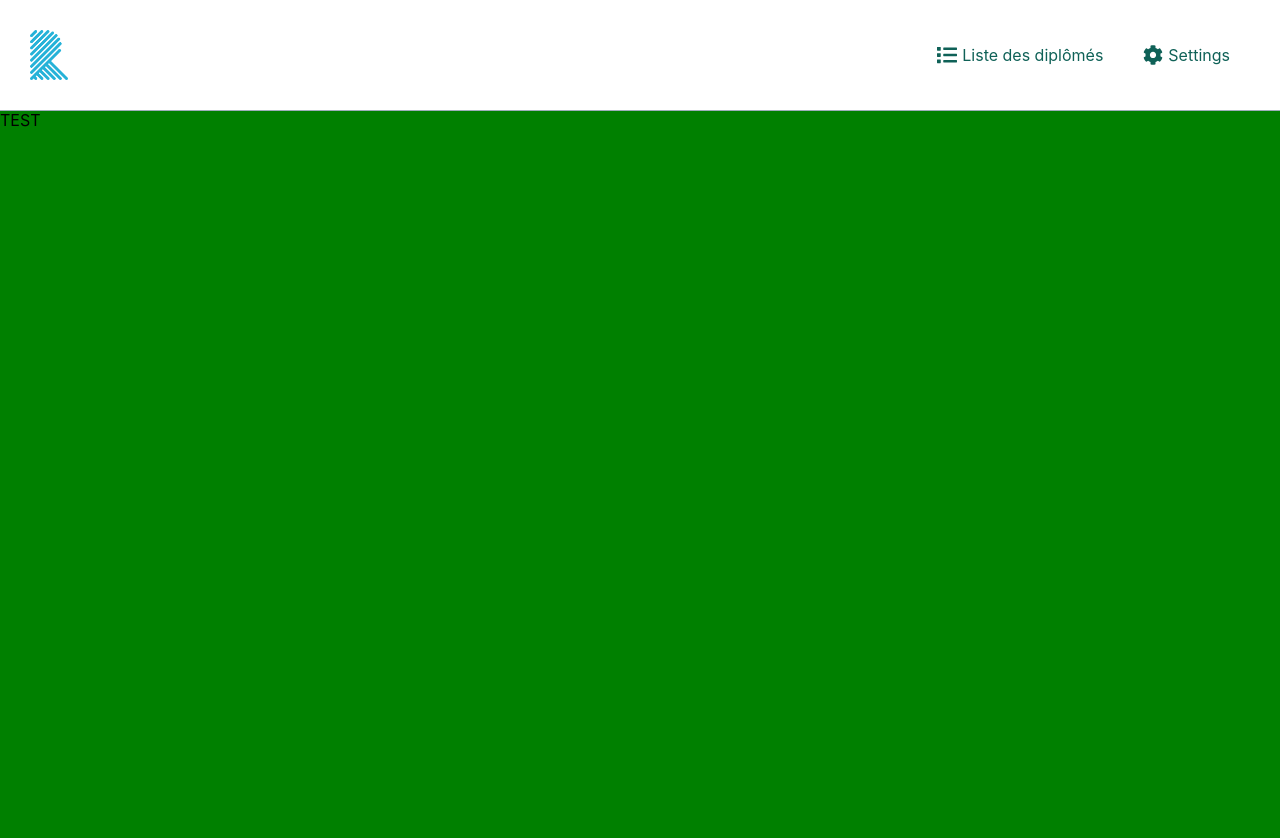
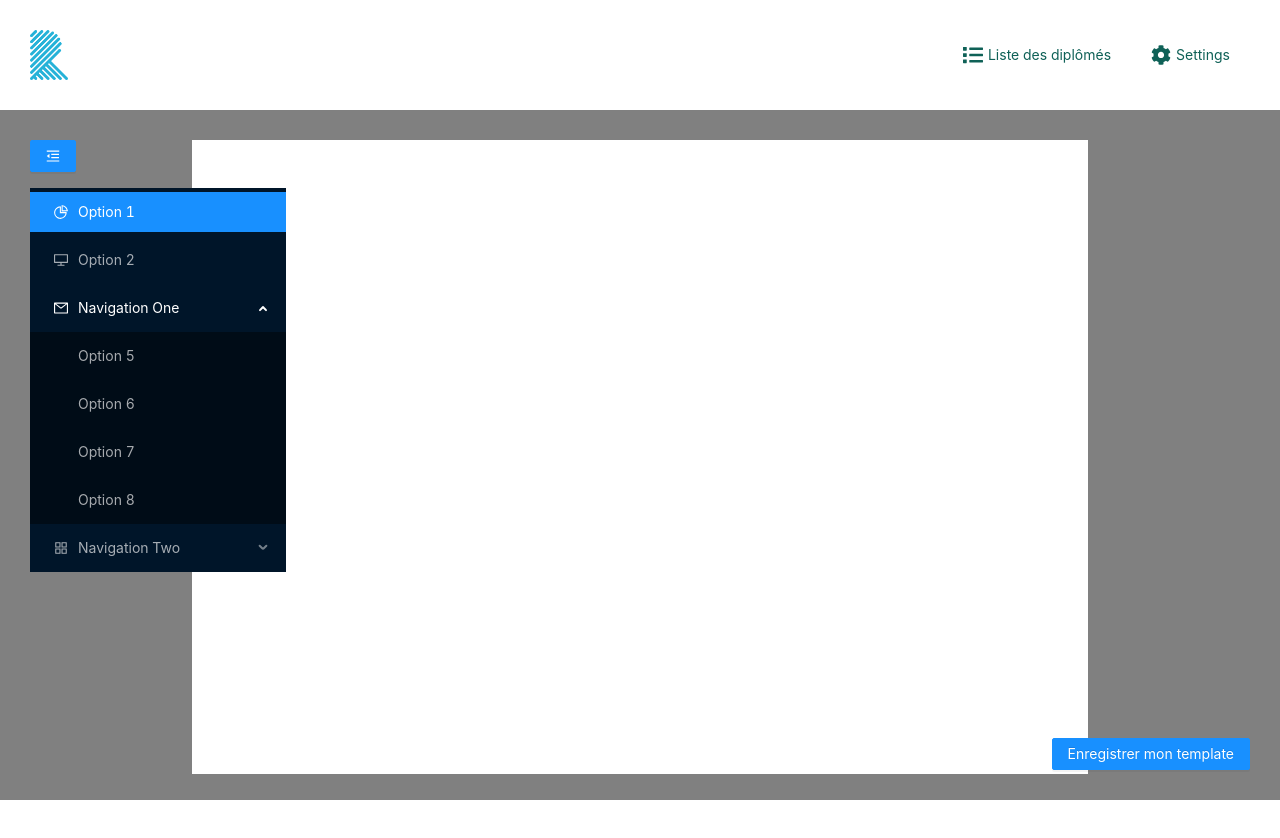
Before and after one commit to ninjacanthi1995/reveal, a React (Create React App) app in the folder client/: page /creer-mon-template in a window 1280 px wide. Shown: the top 838 px of the page. After the commit the page ends 800 px from the top, so only its background shows below. Built offline with nearby package versions, Linux system fonts and the light colour scheme.

Commit message:
start template Creator

```diff
--- a/client/src/App.css
+++ b/client/src/App.css
@@ -3,8 +3,7 @@ a {
   align-items: center;
   position: relative;
   text-decoration: none;
-  color: #0F6157;
-  /* border-bottom: 1px solid #0F6157; */
+  color: #0F6157 !important;
 }
 a > img {
   margin-right: 5px;
--- a/client/src/component/Navbar.js
+++ b/client/src/component/Navbar.js
@@ -24,7 +24,7 @@ const styles = {
     display: "flex",
     alignItems: "center",
     justifyContent: "space-between",
-    width: "calc(100vw - 60px)",
+    width: "100vw",
     padding: 30,
     backgroundColor: "white",
     borderBottom: `1px solid ${colors.gray}`
--- a/client/src/component/TemplateCreator.js
+++ b/client/src/component/TemplateCreator.js
@@ -1,12 +1,36 @@
 import React from 'react'
+import { Button } from 'antd';
+import 'antd/dist/antd.css'
 
+import colors from '../helpers/colors'
 import Navbar from './Navbar'
+import ToolBox from "./template/ToolBox"
+import Displayer from "./template/Displayer"
 
 export default function TemplateCreator() {
   return (
     <>
       <Navbar></Navbar>
-      <div style={{height:"100vh", backgroundColor:'green'}}>TEST</div>
+      <div style={styles.templateBackground}>
+        <ToolBox />
+        <Displayer />
+        <Button style={styles.saveButton} type="primary">Enregistrer mon template</Button>
+      </div>
     </>
   )
 }
+
+const styles = {
+  templateBackground:{
+    backgroundColor: colors.templateBackground,
+    height: 'calc(100vh - 110px)',
+    padding: 30,
+    position: "relative",
+    overflowY: "scroll"
+  },
+  saveButton:{
+    position: "fixed",
+    bottom: 30,
+    right: 30
+  }
+}
--- /dev/null
+++ b/client/src/component/template/Displayer.js
@@ -0,0 +1,23 @@
+import React from 'react';
+
+const Displayer = () => {
+  return (
+    <div style={styles.displayer}>
+
+    </div>
+  );
+}
+
+const width = 70
+const height = width/29.7*21
+
+const styles = {
+  displayer:{
+    margin: "auto",
+    width: `${width}vw`,
+    height: `${height}vw`,
+    backgroundColor: "white"
+  }
+}
+
+export default Displayer;
--- /dev/null
+++ b/client/src/component/template/ToolBox.js
@@ -0,0 +1,119 @@
+import React, {useState} from 'react';
+import { Menu, Button } from 'antd';
+import {
+  AppstoreOutlined,
+  MenuUnfoldOutlined,
+  MenuFoldOutlined,
+  PieChartOutlined,
+  DesktopOutlined,
+  ContainerOutlined,
+  MailOutlined,
+} from '@ant-design/icons';
+
+const { SubMenu } = Menu;
+const rootSubmenuKeys = ['sub1', 'sub2'];
+
+const ToolBox = () => {
+  const [collapsed, setCollapsed] = useState(false)
+  const [openKeys, setOpenKeys] = useState(['sub1']);
+  const onOpenChange = keys => {
+    const latestOpenKey = keys.find(key => openKeys.indexOf(key) === -1);
+    if (rootSubmenuKeys.indexOf(latestOpenKey) === -1) {
+      setOpenKeys(keys);
+    } else {
+      setOpenKeys(latestOpenKey ? [latestOpenKey] : []);
+    }
+  };
+
+  return (
+    <div style={styles.toolBox}>
+        <Button type="primary" onClick={()=>setCollapsed(!collapsed)} style={{ marginBottom: 16 }}>
+          {React.createElement(collapsed ? MenuUnfoldOutlined : MenuFoldOutlined)}
+        </Button>
+        <Menu
+          style={{overflowY: "scroll"}}
+          defaultSelectedKeys={['1']}
+          mode="inline"
+          theme="dark"
+          inlineCollapsed={collapsed}
+          openKeys={openKeys}
+          onOpenChange={onOpenChange}
+        >
+          <Menu.Item key="1" icon={<PieChartOutlined />}>
+            Option 1
+          </Menu.Item>
+          <Menu.Item key="2" icon={<DesktopOutlined />}>
+            Option 2
+          </Menu.Item>
+          <SubMenu key="sub1" icon={<MailOutlined />} title="Navigation One">
+            <Menu.Item key="5">Option 5</Menu.Item>
+            <Menu.Item key="6">Option 6</Menu.Item>
+            <Menu.Item key="7">Option 7</Menu.Item>
+            <Menu.Item key="8">Option 8</Menu.Item>
+          </SubMenu>
+          <SubMenu key="sub2" icon={<AppstoreOutlined />} title="Navigation Two">
+            <Menu.Item key="9">Option 9</Menu.Item>
+            <Menu.Item key="10">Option 10</Menu.Item>
+            <SubMenu key="sub3" title="Submenu">
+              <Menu.Item key="11">Option 11</Menu.Item>
+              <Menu.Item key="12">Option 12</Menu.Item>
+            </SubMenu>
+          </SubMenu>
+        </Menu>
+      </div>
+  );
+}
+export default ToolBox;
+
+const styles = {
+  toolBox:{
+    position: "fixed",
+    width: 256,
+    maxHeight: "calc(100vh - 190px)"
+  }
+}
+
+
+
+// class App extends React.Component {
+//   render() {
+//     return (
+//       <div style={{ width: 256 }}>
+//         <Button type="primary" onClick={this.toggleCollapsed} style={{ marginBottom: 16 }}>
+//           {React.createElement(this.state.collapsed ? MenuUnfoldOutlined : MenuFoldOutlined)}
+//         </Button>
+//         <Menu
+//           defaultSelectedKeys={['1']}
+//           defaultOpenKeys={['sub1']}
+//           mode="inline"
+//           theme="dark"
+//           inlineCollapsed={this.state.collapsed}
+//         >
+//           <Menu.Item key="1" icon={<PieChartOutlined />}>
+//             Option 1
+//           </Menu.Item>
+//           <Menu.Item key="2" icon={<DesktopOutlined />}>
+//             Option 2
+//           </Menu.Item>
+//           <Menu.Item key="3" icon={<ContainerOutlined />}>
+//             Option 3
+//           </Menu.Item>
+//           <SubMenu key="sub1" icon={<MailOutlined />} title="Navigation One">
+//             <Menu.Item key="5">Option 5</Menu.Item>
+//             <Menu.Item key="6">Option 6</Menu.Item>
+//             <Menu.Item key="7">Option 7</Menu.Item>
+//             <Menu.Item key="8">Option 8</Menu.Item>
+//           </SubMenu>
+//           <SubMenu key="sub2" icon={<AppstoreOutlined />} title="Navigation Two">
+//             <Menu.Item key="9">Option 9</Menu.Item>
+//             <Menu.Item key="10">Option 10</Menu.Item>
+//             <SubMenu key="sub3" title="Submenu">
+//               <Menu.Item key="11">Option 11</Menu.Item>
+//               <Menu.Item key="12">Option 12</Menu.Item>
+//             </SubMenu>
+//           </SubMenu>
+//         </Menu>
+//       </div>
+//     );
+//   }
+// }
--- a/client/src/helpers/colors.js
+++ b/client/src/helpers/colors.js
@@ -1,4 +1,5 @@
 const colors = {
-  gray: "#9EADBA"
+  gray: "#9EADBA",
+  templateBackground: "#808080"
 }
 export default colors
--- a/package.json
+++ b/package.json
@@ -14,6 +14,7 @@
     "@fortawesome/free-solid-svg-icons": "^5.15.3",
     "@fortawesome/react-fontawesome": "^0.1.14",
     "@shelf/jest-mongodb": "^2.0.1",
+    "antd": "^4.16.8",
     "bcrypt": "^5.0.1",
     "cookie-parser": "~1.4.4",
     "debug": "~2.6.9",
```
Also changed, not shown: 1 other file (tests, documents, lock files or other folders).
